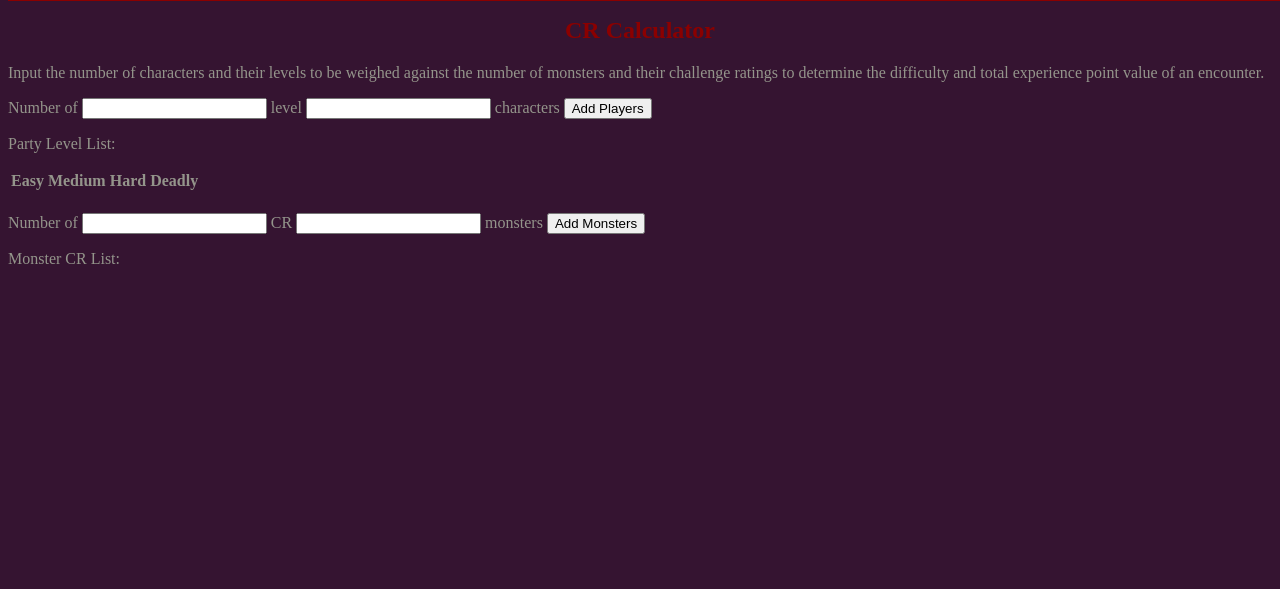
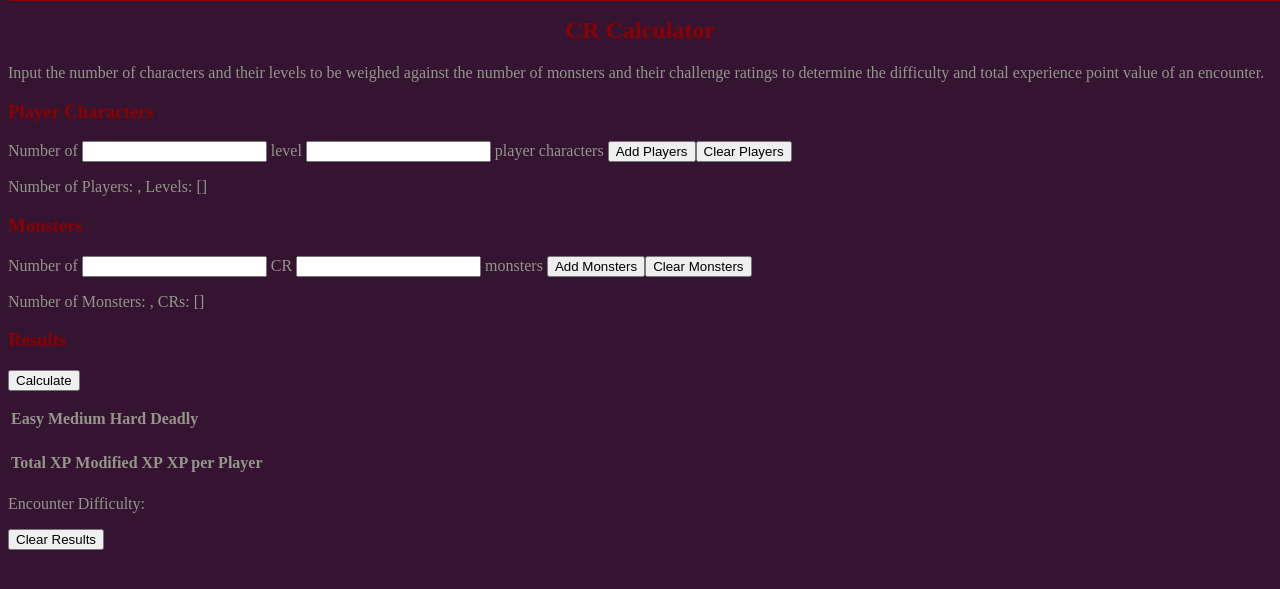
Before and after one commit to Macavitymadcap/DnD, a Flask app: page /cr_calc in a window 1280 px wide. Shown: the part 47-636 px from the top of the page. Run offline with Flask 2, Linux system fonts and the light colour scheme; lists and menus that the app fills with data are empty; some web fonts are replaced.

Commit message:
tidied up crcalc

```diff
--- a/Static/crcalc.js
+++ b/Static/crcalc.js
@@ -194,9 +194,7 @@ function modifyExperiencePoints(levels, monsters) {
  * modified encounter XP; XP per player and the level of difficulty.
  */
 function getDifficulty(levels, monsters) {
-    let experiencePoints = getTotalExperiencePoints(monsters);
     let modifiedExperiencePoints = modifyExperiencePoints(levels, monsters);
-    let experiencePerPlayer = Math.floor(experiencePoints / levels.length);
     let partyThresholds = getPartyThresholds(levels);
     let difficulty;
 
@@ -211,8 +209,9 @@ function getDifficulty(levels, monsters) {
     } else {
         difficulty = 'Deadly';
     };
-    return `Easy: ${partyThresholds[0]}, Medium: ${partyThresholds[1]}, Hard: ${partyThresholds[2]}, Deadly: ${partyThresholds[3]}\nBase XP: ${experiencePoints}, Modified XP: ${modifiedExperiencePoints}, XP per Player: ${experiencePerPlayer}\nDifficulty: ${difficulty}`
-};
+
+    return difficulty;
+}
 
 function getPartyList() {
     if (document.getElementById('party-list').innerHTML.includes(',') === true) {
@@ -220,24 +219,21 @@ function getPartyList() {
         for (let num = 0; num < document.getElementById('num-players').value; num++) {
             partyList.push(document.getElementById('player-level').value);
         };
-        document.getElementById('party-list').innerHTML = partyList;
+        document.getElementById('party-list').innerHTML = partyList.join(', ');
+        document.getElementById('total-players').innerHTML = partyList.length;
     } else {
         const partyList = [];
         for (let num = 0; num < document.getElementById('num-players').value; num++) {
             partyList.push(document.getElementById('player-level').value);
         };
-        document.getElementById('party-list').innerHTML = partyList;
+        document.getElementById('party-list').innerHTML = partyList.join(', ');
+        document.getElementById('total-players').innerHTML = partyList.length;
     };
-    const thresholds = getPartyThresholds(document.getElementById('party-list').innerHTML.split(','));
-    document.getElementById('easy-threshold').innerHTML = thresholds[0];
-    document.getElementById('medium-threshold').innerHTML = thresholds[1];
-    document.getElementById('hard-threshold').innerHTML = thresholds[2];
-    document.getElementById('deadly-threshold').innerHTML = thresholds[3];
 };
 
 function getMonsterCRs() {
     if (document.getElementById('cr-list').innerHTML.includes(',') === true) {
-        const crList = document.getElementById('cr-list').innerHTML.split(',');
+        const crList = document.getElementById('cr-list').innerHTML.split(', ');
         for (let num = 0; num < document.getElementById('num-monsters').value; num++) {
             if (document.getElementById('monster-cr').value.includes('/') === true) {
                 crList.push(document.getElementById('monster-cr').value);
@@ -245,7 +241,8 @@ function getMonsterCRs() {
                 crList.push(parseInt(document.getElementById('monster-cr').value));
             };
         };
-        document.getElementById('cr-list').innerHTML = 'boobs';
+        document.getElementById('cr-list').innerHTML = crList.join(', ');
+        document.getElementById('total-monsters').innerHTML = crList.length;
     } else {
         const crList = [];
         for (let num = 0; num < document.getElementById('num-monsters').value; num++) {
@@ -255,6 +252,45 @@ function getMonsterCRs() {
                 crList.push(parseInt(document.getElementById('monster-cr').value));
             };
         };
-        document.getElementById('cr-list').innerHTML = 'tits';
+        document.getElementById('cr-list').innerHTML = crList.join(', ');
+        document.getElementById('total-monsters').innerHTML = crList.length;
     };
 };
+
+function calculateDifficulty() {
+    const thresholds = getPartyThresholds(document.getElementById('party-list').innerHTML.split(','));
+    let numMonsters = document.getElementById('cr-list').innerHTML.split(',').length;
+    let totalXP = getTotalExperiencePoints(document.getElementById('cr-list').innerHTML.split(', '));
+    let modifiedXP = modifyExperiencePoints(document.getElementById('party-list').innerHTML.split(', '), document.getElementById('cr-list').innerHTML.split(', '));
+    let xpPerPlayer = Math.floor(totalXP / numMonsters);
+
+    document.getElementById('easy-threshold').innerHTML = thresholds[0];
+    document.getElementById('medium-threshold').innerHTML = thresholds[1];
+    document.getElementById('hard-threshold').innerHTML = thresholds[2];
+    document.getElementById('deadly-threshold').innerHTML = thresholds[3];
+    document.getElementById('total-xp').innerHTML = totalXP;
+    document.getElementById('modified-xp').innerHTML = modifiedXP;
+    document.getElementById('xp-per-player').innerHTML = xpPerPlayer;
+    document.getElementById('difficulty').innerHTML = getDifficulty(document.getElementById('party-list').innerHTML.split(','), document.getElementById('cr-list').innerHTML.split(','));
+};
+
+function clearParty() {
+    document.getElementById('party-list').innerHTML = '';
+    document.getElementById('total-players').innerHTML = '';
+};
+
+function clearMonsters() {
+    document.getElementById('cr-list').innerHTML = '';
+    document.getElementById('total-monsters').innerHTML = '';
+};
+
+function clearResults() {
+    document.getElementById('easy-threshold').innerHTML = '';
+    document.getElementById('medium-threshold').innerHTML = '';
+    document.getElementById('hard-threshold').innerHTML = '';
+    document.getElementById('deadly-threshold').innerHTML = '';
+    document.getElementById('total-xp').innerHTML = '';
+    document.getElementById('modified-xp').innerHTML = '';
+    document.getElementById('xp-per-player').innerHTML = '';
+    document.getElementById('difficulty').innerHTML = '';
+}
--- a/templates/crcalc.html
+++ b/templates/crcalc.html
@@ -8,8 +8,14 @@
 {% block content %}
         <h2>CR Calculator</h2>
         <p>Input the number of characters and their levels to be weighed against the number of monsters and their challenge ratings to determine the difficulty and total experience point value of an encounter.</p>
-        <p>Number of <input type="number" id="num-players"> level <input type="number" id="player-level"> characters <button onclick="getPartyList()">Add Players</button></p>
-        <p>Party Level List: <span id="party-list"></span></p>
+        <h3>Player Characters</h3>
+        <p>Number of <input type="number" id="num-players"> level <input type="number" id="player-level"> player characters <button onclick="getPartyList()">Add Players</button><button onclick="clearParty()">Clear Players</button></p>
+        <p>Number of Players: <span id="total-players"></span>, Levels: [<span id="party-list"></span>]</p>
+        <h3>Monsters</h3>
+        <p>Number of <input type="number" id="num-monsters"> CR <input id="monster-cr"> monsters <button onclick="getMonsterCRs()">Add Monsters</button><button onclick="clearMonsters()">Clear Monsters</button></p>
+        <p>Number of Monsters: <span id="total-monsters"></span>, CRs: [<span id="cr-list"></span>]</p>
+        <h3>Results</h3>
+        <p><button onclick="calculateDifficulty()">Calculate</button></p>
         <p>
             <table>
                 <tr>
@@ -26,6 +32,20 @@
                 </tr>
             </table>
         </p>
-        <p>Number of <input type="number" id="num-monsters"> CR <input id="monster-cr"> monsters <button>Add Monsters</button onclick="getMonsterCRs()"></p>
-        <p>Monster CR List: <span id="cr-list"></span></p>
+        <p>
+            <table>
+                <tr>
+                    <th>Total XP</th>
+                    <th>Modified XP</th>
+                    <th>XP per Player</th>
+                </tr>
+                <tr>
+                    <td id="total-xp"></td>
+                    <td id="modified-xp"></td>
+                    <td id="xp-per-player"></td>
+                </tr>
+            </table>
+        </p>
+        <p>Encounter Difficulty: <span id="difficulty"></span></p>
+        <p><button onclick="clearResults()">Clear Results</button></p>
 {% endblock %}
```
